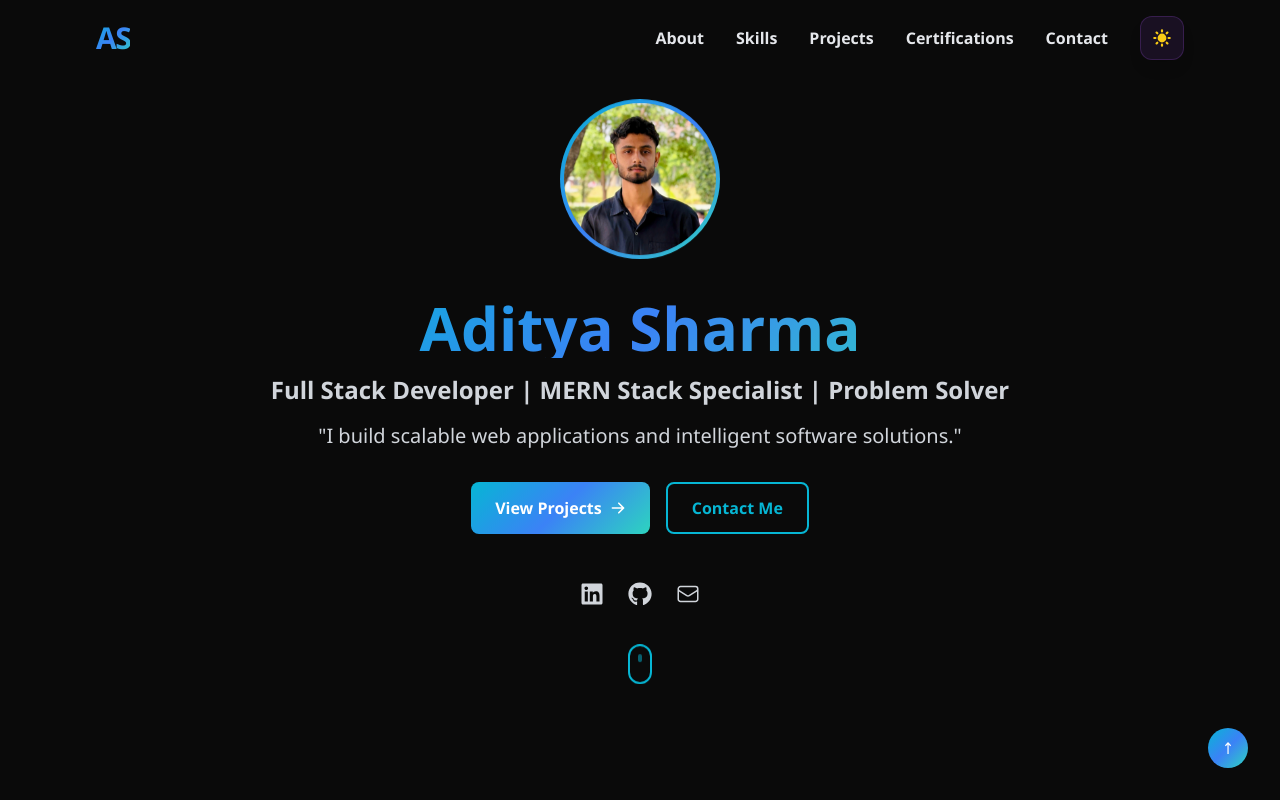
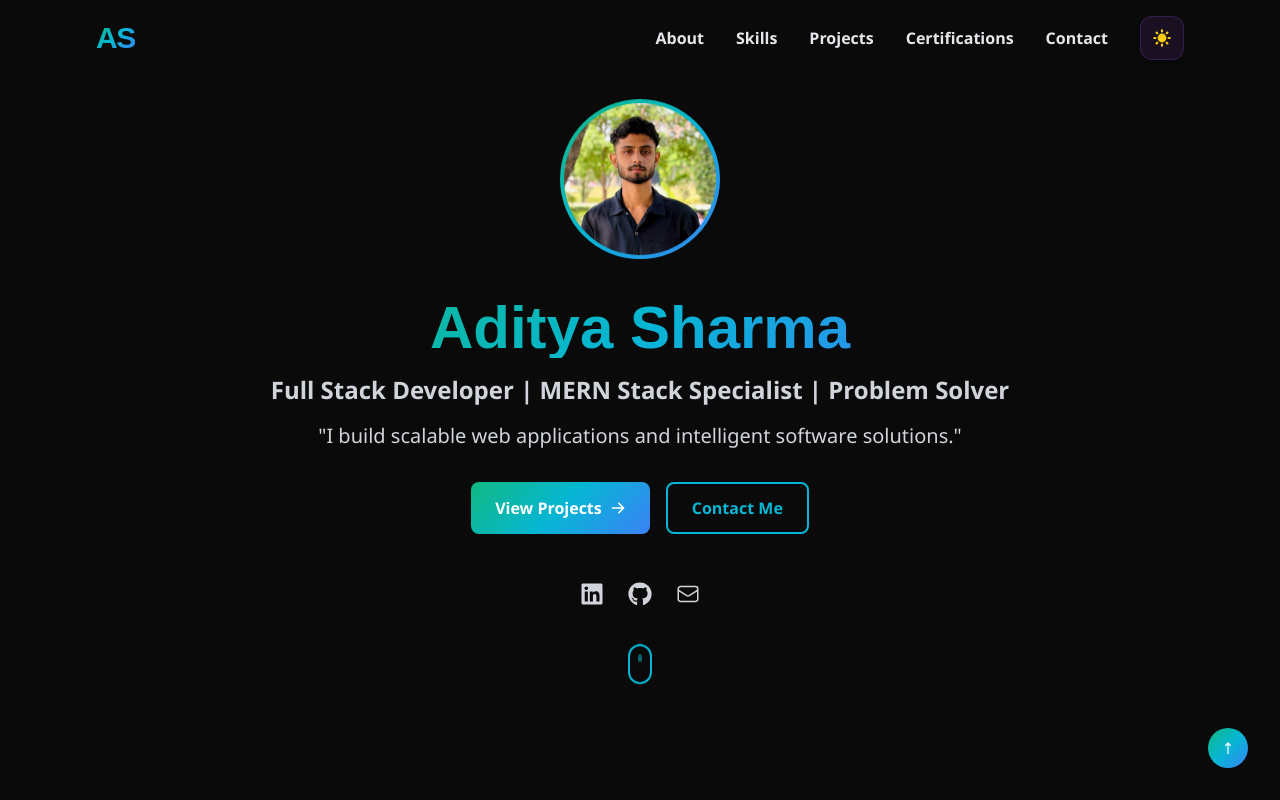
Before and after one commit to Aditya-566/Portfolio-frontend, a React (Vite) app: page / in a window 1280 px wide. Shown: the top 800 px of the page. Built offline with nearby package versions, Linux system fonts and the light colour scheme.

Commit message:
style: apply outfit font to headings and update theme gradient to emerald

```diff
--- a/src/components/Contact.jsx
+++ b/src/components/Contact.jsx
@@ -118,7 +118,7 @@ const Contact = () => {
         <div className="grid md:grid-cols-2 gap-8 mb-12">
           {/* Contact Info */}
           <div className="space-y-4">
-            <h3 className="text-2xl font-bold text-purple-400 mb-6">Connect With Me</h3>
+            <h3 className="text-2xl font-extrabold font-heading text-emerald-400 mb-6">Connect With Me</h3>
 
             {contactInfo.map((info, index) => (
               <a
--- a/src/index.css
+++ b/src/index.css
@@ -27,7 +27,7 @@ body {
 }
 
 .gradient-text {
-  @apply bg-gradient-main bg-clip-text text-transparent;
+  @apply bg-gradient-main bg-clip-text text-transparent font-heading;
 }
 
 .btn-primary {
@@ -39,7 +39,7 @@ body {
 }
 
 .section-title {
-  @apply text-4xl md:text-5xl font-bold gradient-text mb-4;
+  @apply text-4xl md:text-5xl font-extrabold gradient-text mb-4;
 }
 
 .card {
--- a/tailwind.config.js
+++ b/tailwind.config.js
@@ -6,15 +6,18 @@ export default {
   ],
   theme: {
     extend: {
+      fontFamily: {
+        heading: ['Outfit', 'sans-serif'],
+      },
       colors: {
         gradient: {
-          from: '#06b6d4', // cyan-500
-          via: '#3b82f6',   // blue-500
-          to: '#2dd4bf',   // teal-400
+          from: '#10b981', // emerald-500
+          via: '#06b6d4',   // cyan-500
+          to: '#3b82f6',   // blue-500
         },
       },
       backgroundImage: {
-        'gradient-main': 'linear-gradient(135deg, #06b6d4 0%, #3b82f6 50%, #2dd4bf 100%)',
+        'gradient-main': 'linear-gradient(135deg, #10b981 0%, #06b6d4 50%, #3b82f6 100%)',
         'gradient-dark': 'linear-gradient(135deg, #000000 0%, #000000 100%)',
       },
       animation: {
```
